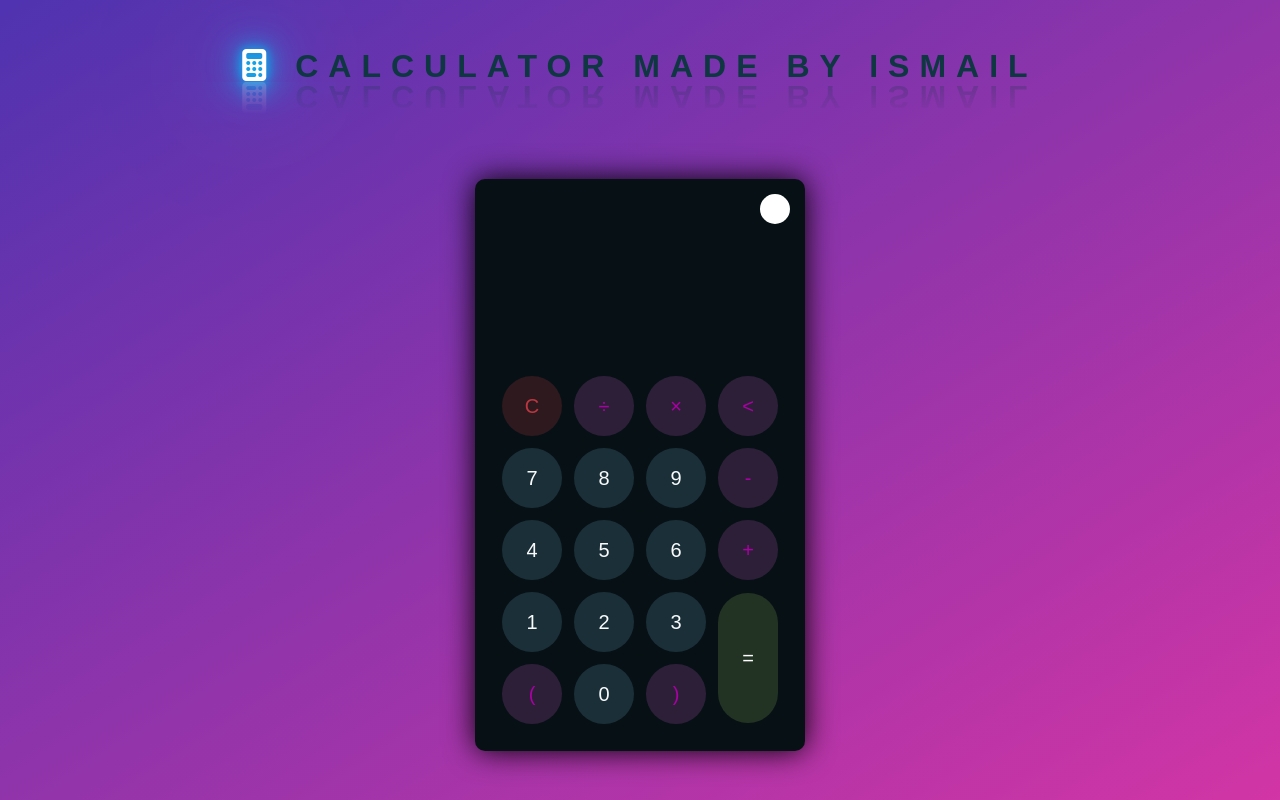
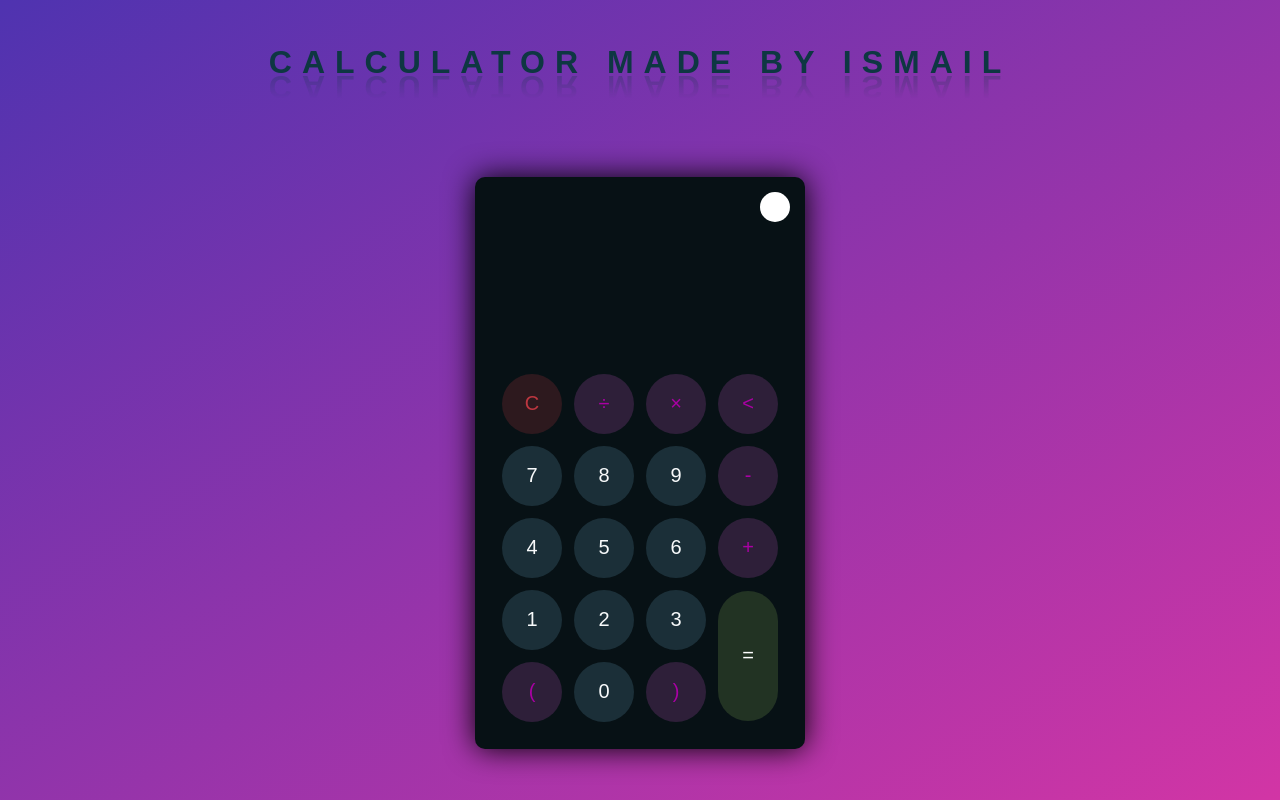
Before and after one commit to ismaiiiiil/calculator-, a plain HTML site: page index.html in a window 1280 px wide. Drawn offline with Linux system fonts and the light colour scheme.

Commit message:
delete icone

```diff
--- a/index.html
+++ b/index.html
@@ -11,7 +11,7 @@
 <body>
     <div class="container">
         <h1 class="text-primary text-center">
-            <i class="fa-solid fa-calculator"></i>
+            <!--<i class="fa-solid fa-calculator"></i>  -->
             Calculator Made By Ismail
         </h1>
         <div class="calculator dark">
```
